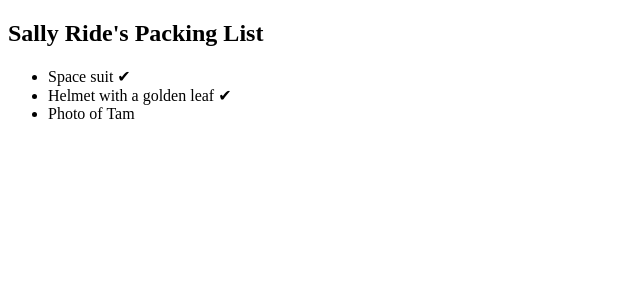
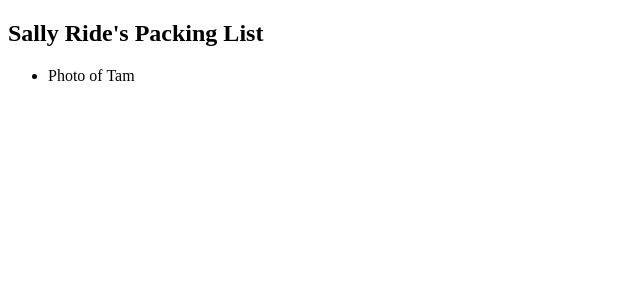
Before and after one commit to aebb27/React-tutorial, a React (Vite) app: page / in a window 1280 px wide. Shown: the top 300 px of the page, without its empty margins (0-640 px from the left). Built offline with nearby package versions, Linux system fonts and the light colour scheme; the HTML template or start-up script is replaced by a standard one.

Commit message:
Condionally retuning nothing with null

```diff
--- a/src/App.jsx
+++ b/src/App.jsx
@@ -1,8 +1,8 @@
 function Item({ name, isPacked }) {
   return (
     isPacked
-      ? <li>{name} ✔</li>
-      : <li>{name} </li>
+      ? null
+      : <li>{name}</li>
   )
 }
 
```
